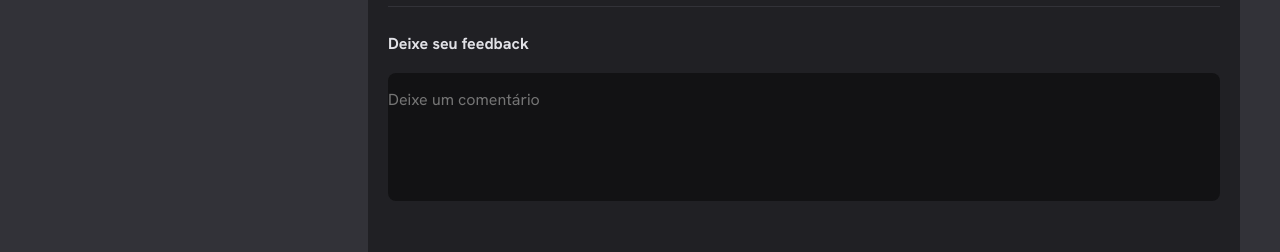
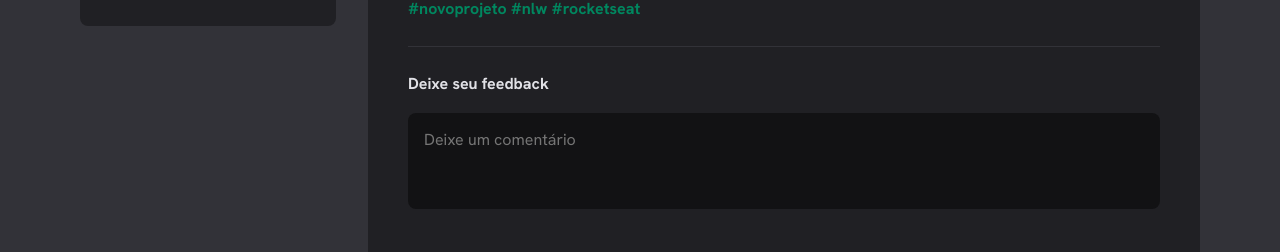
Before and after one commit to rwellingtonr/ignite-feed, a React (Vite) app: page / in a window 1280 px wide. Shown: the part 408-660 px from the top of the page. Built offline with nearby package versions, Linux system fonts and the light colour scheme; grey boxes are pictures that could not be loaded.

Commit message:
style: estilização

```diff
--- a/src/components/Comment/index.tsx
+++ b/src/components/Comment/index.tsx
@@ -1,10 +1,10 @@
 import * as CommentStyles from "./styles";
-import { styled } from "~/themes/global";
 import { ThumbsUp, Trash } from "phosphor-react";
+import { Avatar } from "../Avatar";
 export function Comment() {
 	return (
 		<CommentStyles.CommentWrapper>
-			<CommentStyles.CommentAvatar src={import.meta.env.VITE_AVATAR} />
+			<Avatar hasBorder={false} src={import.meta.env.VITE_AVATAR} />
 
 			<CommentStyles.CommentBox>
 				<CommentStyles.CommentContent>
--- a/src/components/Comment/styles.ts
+++ b/src/components/Comment/styles.ts
@@ -9,12 +9,7 @@ export const CommentWrapper = styled("div", {
 export const CommentBox = styled("div", {
 	flex: 1,
 });
-export const CommentAvatar = styled("img", {
-	width: "3rem",
-	height: "3rem",
-	borderRadius: "8px",
-	background: "$gray-100",
-});
+
 export const CommentContent = styled("main", {
 	background: "$gray-700",
 	padding: "1rem",
--- a/src/components/Post/styles.ts
+++ b/src/components/Post/styles.ts
@@ -3,8 +3,7 @@ import { styled } from "~/themes/global";
 export const Article = styled("article", {
 	background: "$gray-800",
 	borderRadius: "8px",
-	width: "100%",
-	padding: "20px",
+	padding: "2.5rem",
 
 	"& + article": {
 		marginTop: "2rem",
@@ -86,11 +85,12 @@ export const TextArea = styled("textarea", {
 	border: 0,
 	resize: "none",
 	height: "6rem",
-	padding: "1rem 0",
-	borderRadius: "8px",
+	padding: "1rem",
+	borderRadius: "0.5rem",
 	color: "$gray-100",
 	lineHeight: 1.4,
 	marginTop: "1rem",
+	boxSizing: "border-box",
 });
 
 export const CommentButton = styled("button", {
--- a/src/components/Sidebar/index.tsx
+++ b/src/components/Sidebar/index.tsx
@@ -1,6 +1,7 @@
 import { PencilLine } from "phosphor-react";
 import * as S from "./styles";
-import { Avatar } from "~/style/Avatar";
+import { Avatar } from "../Avatar";
+
 export function Sidebar() {
 	return (
 		<S.Wrapper>
--- a/src/components/Sidebar/styles.ts
+++ b/src/components/Sidebar/styles.ts
@@ -4,9 +4,12 @@ export const Wrapper = styled("div", {
 	backgroundColor: "$gray-800",
 	borderRadius: "8px",
 	overflow: "hidden",
-	display: "none",
-	"@bp2": {
-		display: "block",
+	visibility: "hidden",
+	maxHeight: 0,
+
+	"@bp1": {
+		visibility: "visible",
+		maxHeight: "none",
 	},
 });
 
--- a/src/styles.ts
+++ b/src/styles.ts
@@ -2,10 +2,14 @@ import { styled } from "./themes/global";
 
 export const Wrapper = styled("div", {
 	display: "grid",
-	gridTemplateColumns: "256px 1fr",
+	gridTemplateColumns: "1fr",
 	gap: "2rem",
 	alignItems: "start",
 	maxWidth: "70rem",
 	margin: "2rem auto",
 	padding: "1rem",
+
+	"@bp2": {
+		gridTemplateColumns: "256px 1fr",
+	},
 });
--- a/src/themes/global.ts
+++ b/src/themes/global.ts
@@ -1,4 +1,27 @@
 import { createStitches, globalCss } from "@stitches/react";
+
+export const { styled, css } = createStitches({
+	theme: {
+		colors: {
+			white: "#fff",
+			"gray-100": "#e1e1e6",
+			"gray-300": "#c4c4cc",
+			"gray-400": "#8d8d99",
+			"gray-600": "#323238",
+			"gray-700": "#29292e",
+			"gray-800": "#202024",
+			"gray-900": "#121214",
+			"green-500": "#00875f",
+			"green-300": "#00b37e",
+			"red-500": "#F75A68",
+		},
+	},
+	media: {
+		bp1: "(min-width: 640px)",
+		bp2: "(min-width: 768px)",
+		bp3: "(min-width: 1024px)",
+	},
+});
 
 export const globalStyles = globalCss({
 	"*": {
@@ -22,26 +45,3 @@ export const globalStyles = globalCss({
 		boxShadow: "0 0 0 2px #00875f",
 	},
 });
-
-export const { styled, css } = createStitches({
-	theme: {
-		colors: {
-			white: "#fff",
-			"gray-100": "#e1e1e6",
-			"gray-300": "#c4c4cc",
-			"gray-400": "#8d8d99",
-			"gray-600": "#323238",
-			"gray-700": "#29292e",
-			"gray-800": "#202024",
-			"gray-900": "#121214",
-			"green-500": "#00875f",
-			"green-300": "#00b37e",
-			"red-500": "#F75A68",
-		},
-	},
-	media: {
-		bp1: "(min-width: 640px)",
-		bp2: "(min-width: 768px)",
-		bp3: "(min-width: 1024px)",
-	},
-});
```
Also changed, not shown: src/components/Post/index.tsx (+3 -4 lines).
